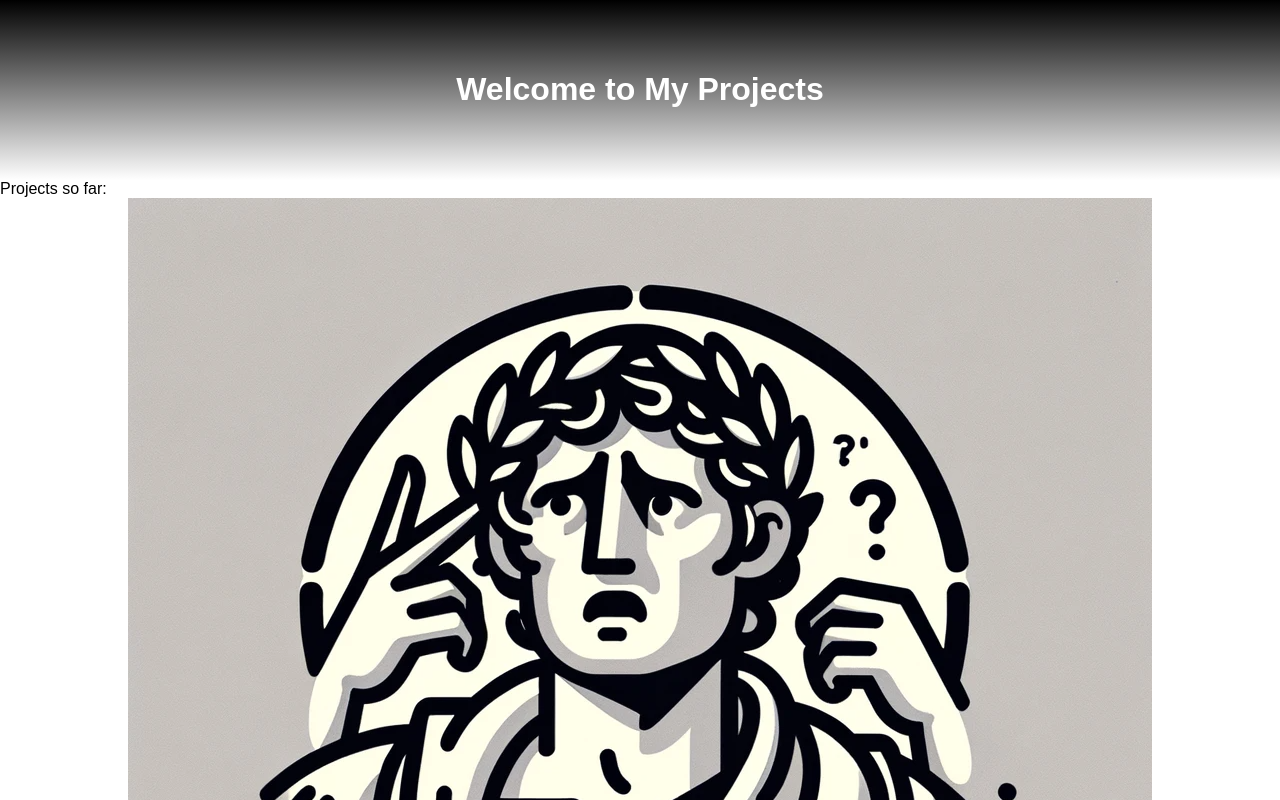
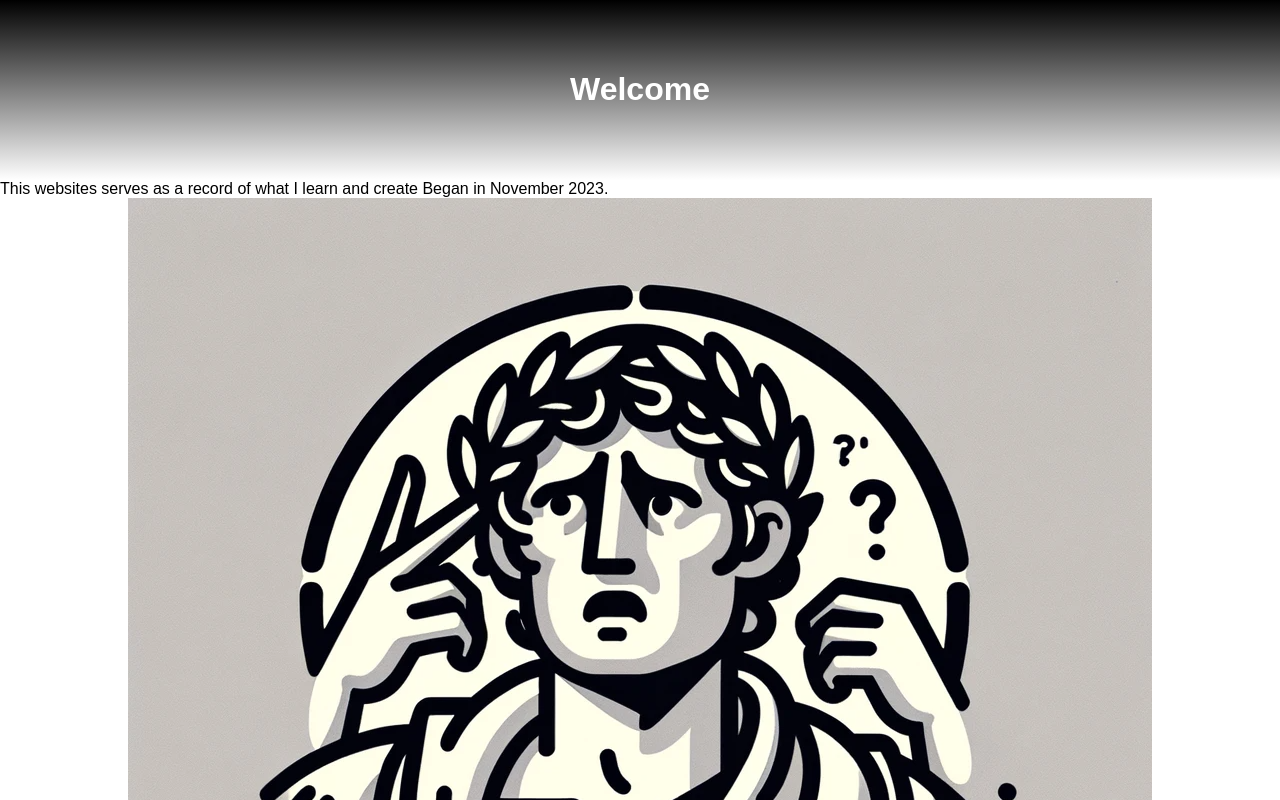
Before and after one commit to Scrmr/CaesarPoem, a website: page index.html in a window 1280 px wide. Shown: the top 800 px of the page. Drawn offline with Linux system fonts and the light colour scheme.

Commit message:
edit10 08.11.2023

```diff
--- a/index.html
+++ b/index.html
@@ -9,11 +9,13 @@
 <body>
 
     <div class="header-fade">
-        <h1>Welcome to My Projects</h1>
+        <h1>Welcome</h1>
     </div>
 
     <div class="game-container">
-        <header>Projects so far:
+        <header>This websites serves as a record of what I learn and create
+
+            Began in November 2023.
 
             <!-- Navigation icons for new pages -->
             <div class="navigation-icons">
--- a/styles.css
+++ b/styles.css
@@ -48,7 +48,7 @@
 
   /* Style for the individual icons */
   .navigation-icon img {
-    max-width: 144px; /* Adjust the size of the icons */
+    max-width: 96px; /* Adjust the size of the icons */
     height: auto;
     margin: 10px;
     box-shadow: 0 10px 20px rgba(0, 0, 0, 0.19), 0 6px 6px rgba(0, 0, 0, 0.23); /* Floating shadow effect */
```
